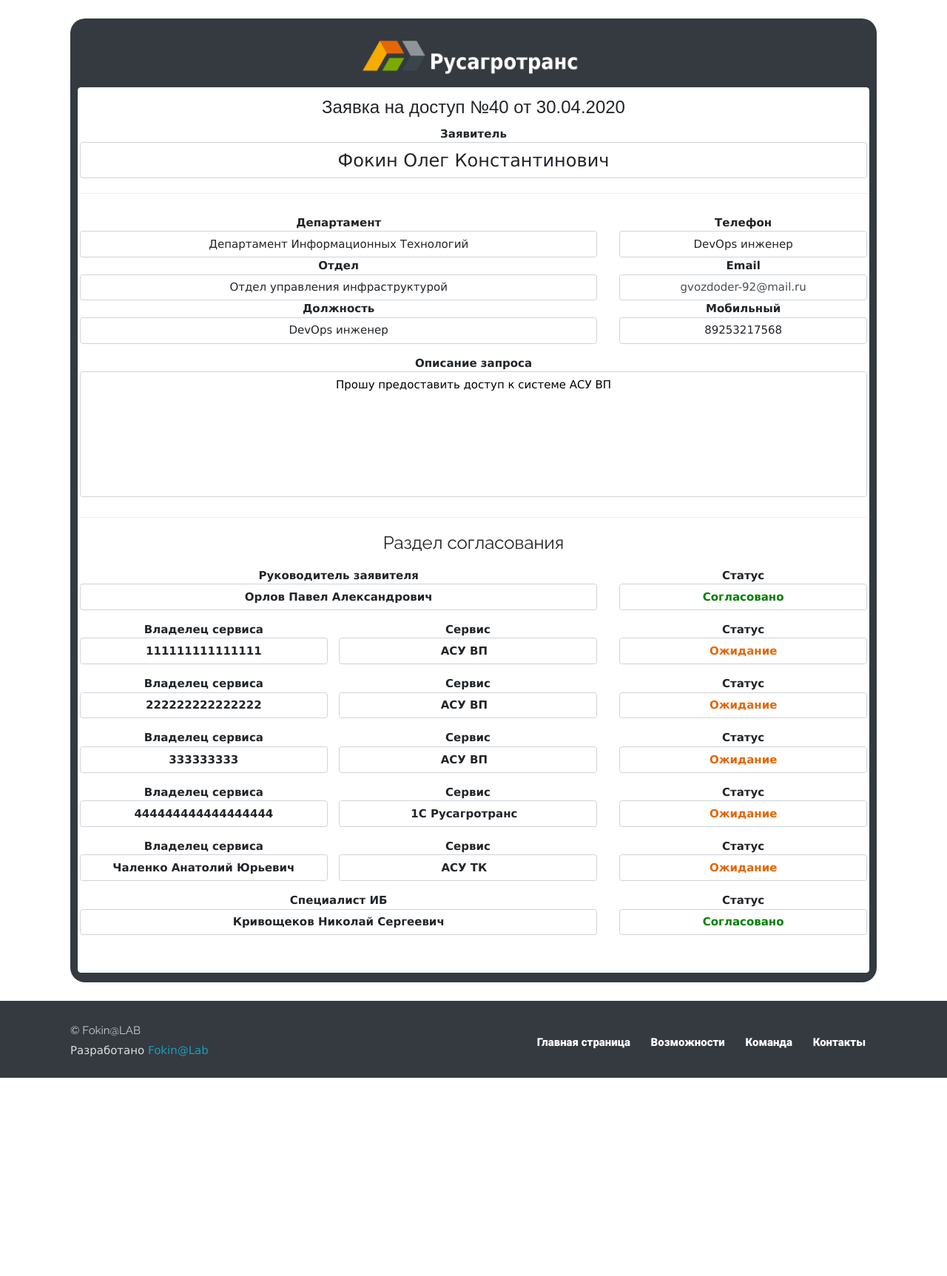
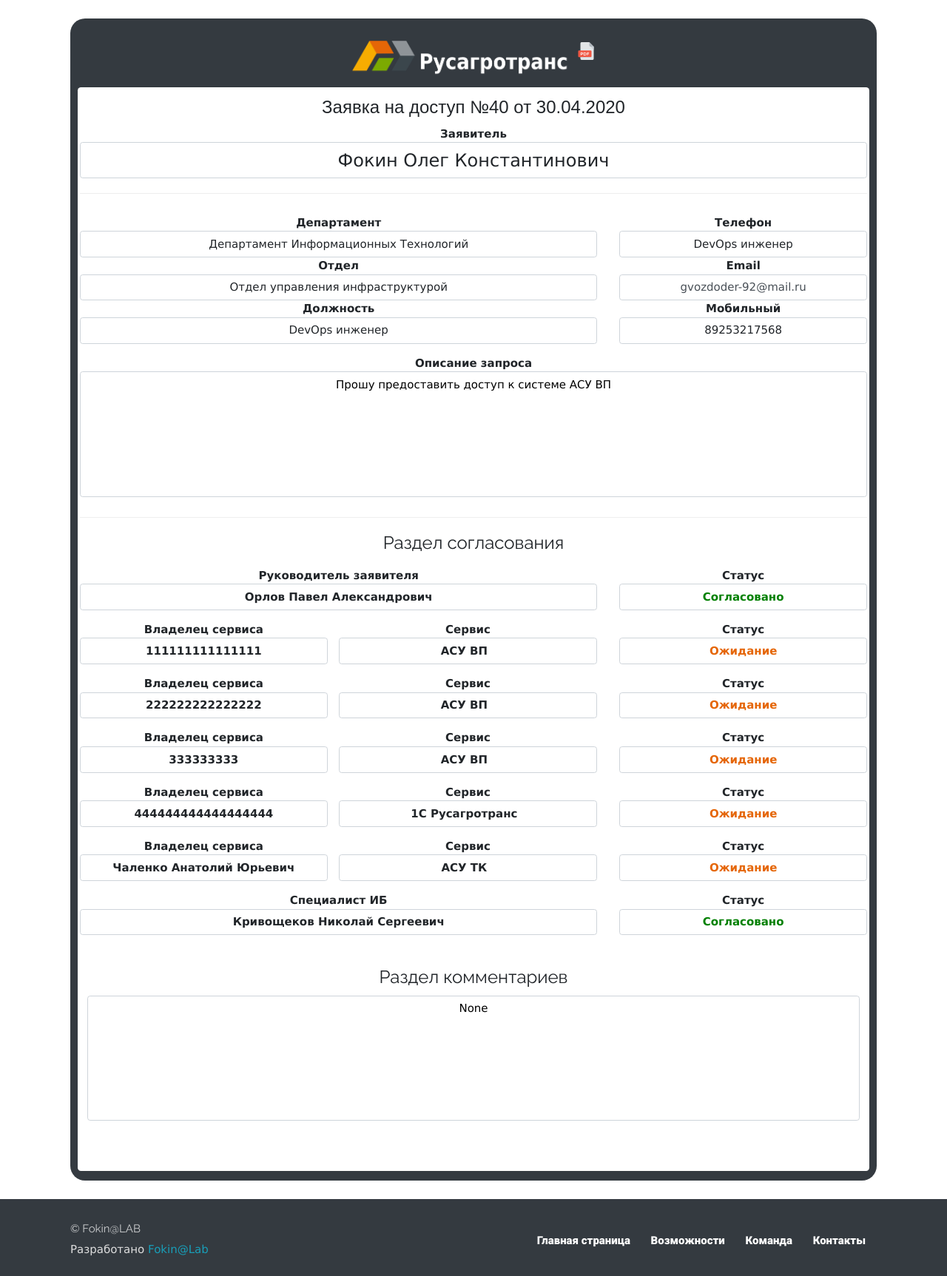
Before and after one commit to Gvozdoder4uk/Main_Portal, a Django app: page /requests/detail/40 in a window 1280 px wide. Shown: the part 160-1885 px from the top of the page at 74% size. Before the commit the page ends 1617 px from the top, so only its background shows below. Run offline with Django 3.2, Linux system fonts and the light colour scheme; a user stored in the database is signed in; data comes from the database, SQL or seed files in the repository; both versions use the stored data as it was after the commit; some libraries are stand-ins or nearby versions.

Commit message:
[V1.4 UPDATES] Расширение функциона работы с заявкой.

```diff
--- a/IT_Portal/MainApp/templates/Include_Templates/header.html
+++ b/IT_Portal/MainApp/templates/Include_Templates/header.html
@@ -115,7 +115,7 @@
             {% if request.user.is_authenticated %}
             {% url 'all_requests' as url_index3 %}
             {% url 'my_requests' as url_index2 %}
-            {% url 'main' as url_index1 %}
+            {% url 'req_index' as url_index1 %}
             {% url 'request_actions' as url_index4 %}
             <li>
                 <a class="{% if url_index1 == request.path or url_index2 == request.path or url_index3 == request.path or url_index4 == request.path or 'detail' in request.path %} active_nav_menu {% endif %}"
--- a/IT_Portal/MainApp/templates/Include_Templates/requests_sidebar.html
+++ b/IT_Portal/MainApp/templates/Include_Templates/requests_sidebar.html
@@ -1,6 +1,6 @@
 <nav class="nav nav-pills nav-fill my-1">
     {% if request.user.is_authenticated %}
-    {% url 'index' as url_index %}
+    {% url 'req_index' as url_index %}
     {% url 'multi' as url_index1 %}
   <a style="border: 1px outset #343a40;" class="nav-item nav-link {% if url_index == request.path or url_index1 == request.path %} active {% endif %}" href="/requests/">Создание запроса</a>
         {% for group in request.user.groups.all %}
--- a/IT_Portal/Request_Access/forms.py
+++ b/IT_Portal/Request_Access/forms.py
@@ -44,6 +44,7 @@
             self.fields['user_otdel'].widget.attrs['class'] = 'form-control'
             self.fields['request_desc'].widget.attrs['class'] = 'form-control'
             self.fields['request_desc'].widget.attrs['id'] = 'Description'
+            self.fields['comments'].widget.attrs['class'] = 'form-control'
 
 
 from .models import Mails
--- a/IT_Portal/Request_Access/models.py
+++ b/IT_Portal/Request_Access/models.py
@@ -119,6 +119,7 @@
 
 
 # Main table for Access Request. On This table based ModelForm and Forms.
+# Основная таблица хранения заявки.
 class Access(models.Model):
     approve_list = models.ForeignKey(ApproveList, on_delete=models.CASCADE, verbose_name="Лист Согласования", null=True,
                                      blank=True)
@@ -133,6 +134,8 @@
     request_desc = models.TextField(verbose_name="Описание Запроса")
     creator = models.ForeignKey(User, related_name="Creator", verbose_name="Создатель заявки", on_delete=models.CASCADE,
                                 null=True, blank=True)
+    comments = models.TextField(max_length=2000, verbose_name="Комментарий к заявке",blank=True, null=True)
+    task_flow_history = models.TextField(max_length=5000, verbose_name="История хода заявки", null=True, blank=True)
 
     class Meta:
         verbose_name = 'Реестр запросов'
@@ -143,6 +146,7 @@
 
 
 # Проектная модель листа согласования
+# Утвержденная модель листа согласования сервисной заявки
 class List_of_Accept(models.Model):
     # Модель создания множественных листов согласования по каждому сервису.
     Access_ID = models.ForeignKey(Access, verbose_name="Номер Заявки", on_delete=models.CASCADE, null=True, blank=True,
@@ -157,7 +161,7 @@
     def __str__(self):
         return "id: %s Номер заявок: %s Согласующее лицо: %s" % (str(self.id), self.Access_ID, self.Accepted_Service)
 
-
+# Тестовая таблица для запросов, на текущий момент не используется.
 class Requests(models.Model):
     create_date = models.DateTimeField(auto_now=True, verbose_name='Дата создания')
     name = models.CharField(max_length=500, verbose_name='Название запроса')
--- a/IT_Portal/Request_Access/templates/request_access/m_access.html
+++ b/IT_Portal/Request_Access/templates/request_access/m_access.html
@@ -44,7 +44,7 @@
 <script>
 function CheckServices(event){
 var setter = 0;
-for (let i = 0; i < 5; i++)
+for (let i = 0; i < 7; i++)
 {
     if(document.getElementById('id_Cool_Story_'+i).checked){
         ++setter;
@@ -226,6 +226,8 @@
 
             </div>
         </div>
+    </div>
+</section>
 
-</section>
+
 {% endblock %}
--- a/IT_Portal/Request_Access/templates/request_access/request_detail.html
+++ b/IT_Portal/Request_Access/templates/request_access/request_detail.html
@@ -4,15 +4,56 @@
 {% if request.user.is_authenticated %}
 {% include "Include_Templates/requests_sidebar.html"%}
 {% load static %}
+<script src="https://kendo.cdn.telerik.com/2020.2.617/js/kendo.all.min.js"></script>
+
+<script>
+$(document).ready(function() {
+        $(".export-pdf").click(function() {
+        console.log("ПОшли")
+        // Convert the DOM element to a drawing using kendo.drawing.drawDOM
+        kendo.drawing.drawDOM($(".content-wrapper"))
+        .then(function(group) {
+            // Render the result as a PDF file
+            return kendo.drawing.exportPDF(group, {
+                paperSize: "auto",
+                margin: { left: "0cm", top: "0cm", right: "0cm", bottom: "0cm" }
+            });
+        })
+        .done(function(data) {
+            // Save the PDF file
+            var Element =  $("#id_task").text();
+            console.log(Element)
+            kendo.saveAs({
+                dataURI: data,
+                fileName: Element + ".pdf",
+
+            });
+        });
+    });
+    });
+</script>
+<script>
+    // Import DejaVu Sans font for embedding
+
+    // NOTE: Only required if the Kendo UI stylesheets are loaded
+    // from a different origin, e.g. cdn.kendostatic.com
+    kendo.pdf.defineFont({
+        "DejaVu Sans"             : "https://kendo.cdn.telerik.com/2016.2.607/styles/fonts/DejaVu/DejaVuSans.ttf",
+        "DejaVu Sans|Bold"        : "https://kendo.cdn.telerik.com/2016.2.607/styles/fonts/DejaVu/DejaVuSans-Bold.ttf",
+        "DejaVu Sans|Bold|Italic" : "https://kendo.cdn.telerik.com/2016.2.607/styles/fonts/DejaVu/DejaVuSans-Oblique.ttf",
+        "DejaVu Sans|Italic"      : "https://kendo.cdn.telerik.com/2016.2.607/styles/fonts/DejaVu/DejaVuSans-Oblique.ttf",
+        "WebComponentsIcons"      : "https://kendo.cdn.telerik.com/2017.1.223/styles/fonts/glyphs/WebComponentsIcons.ttf"
+    });
+</script>
+
 <div class="container">
     <div style="background-color:#343a40;outline:12px;border-radius:20px;padding:10px 10px 10px 10px;"
          class="container text-center"
          id="Serv">
         <img style="background:#343a40;padding:20px 0px 15px 0px;width:300px" src="{% static 'images/Rat_Logos.png'%}">
-
-        <div class="jumbotron" style="margin-bottom:3px; padding:3px;background-color:white;">
-            <h3 class="text-center" style="font-family:Arial;">Заявка на доступ №{{get_request.id}} от
-                {{get_request.create_date|date:'d.m.Y'}}</h3>
+        <input type="image" class="export-pdf" src="{% static 'images/pdf.png' %}">
+        <div class="jumbotron content-wrapper" id="content-wrapper" style="margin-bottom:3px; padding:3px;background-color:white;">
+            <h3 id="id_task" class="text-center" style="font-family:Arial;">Заявка на доступ №{{get_request.id}} от {{get_request.create_date|date:'d.m.Y'}}</h3>
             <b>Заявитель</b> <a class="form-control" style="font-size:24px">{{ get_request.author.userprofile }}</a>
             <hr>
             <div class="row">
@@ -171,6 +212,13 @@
                 </div>
             </div>
 
+            <div class="row">
+                <div class="container">
+                    <h3>Раздел комментариев</h3>
+                    <a class="form-control"><textarea readonly style="text-align: center;overflow:hidden;border: none;height:150px;display:inline-block;resize: none;padding:0px 0px 0px 0px;margin:0px 0px 0px 0px;width:100%;">{{ get_request.comments}}</textarea></a>
+                </div>
+            </div>
+
             <p></p>
         </div>
     </div>
--- a/IT_Portal/Request_Access/urls.py
+++ b/IT_Portal/Request_Access/urls.py
@@ -6,7 +6,7 @@
 from django.core.paginator import Paginator
 
 urlpatterns = [
-    path('', views.m_access, name='index'),
+    path('', views.m_access, name='req_index'),
     path('multi/', views.m_access, name='multi'),
     path('cabinet/', views.cabinet,
          name='all_requests'),
--- a/IT_Portal/Request_Access/views.py
+++ b/IT_Portal/Request_Access/views.py
@@ -155,7 +155,7 @@
         service_approve = List_of_Accept.objects.filter(Access_ID=id) & List_of_Accept.objects.filter(
             Accepter_FIO=request.user.userprofile.user_full_name)
         print(f" Пользователь {request.user.userprofile.user_full_name}")
-        if request.user.userprofile.user_full_name == task.user_boss:
+        if request.user.userprofile.user_full_name == task.user_boss and task.approve_status_boss!="Согласовано":
             print(f"{task.user_boss} BOSS")
             task.approve_status_boss = request.POST.get('approve_choicer')
             if request.POST.get('approve_choicer') == "Не согласовано":
```
Also changed, not shown: IT_Portal/MainApp/static/images/pdf.png (added), IT_Portal/Request_Access/migrations/0075_auto_20200716_1544.py (added), IT_Portal/db.sqlite3.
